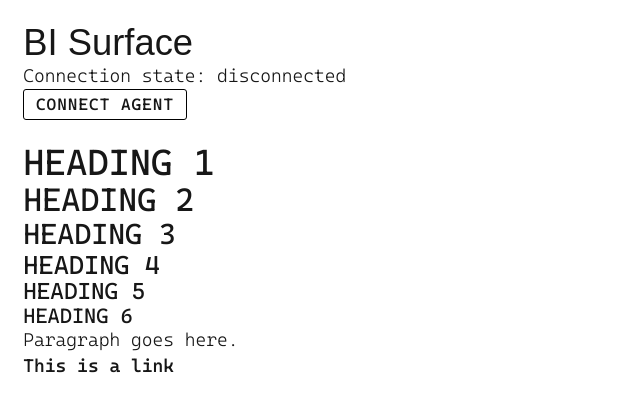
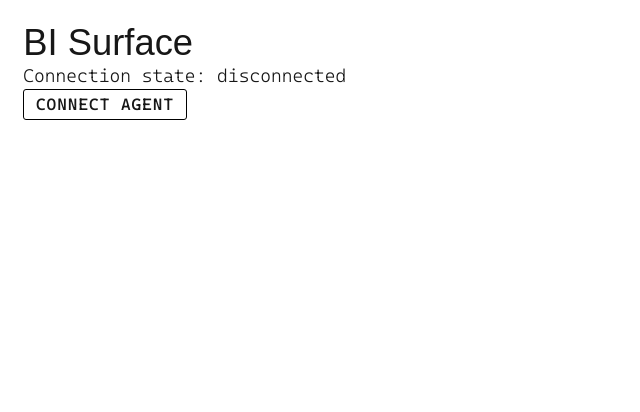
Before and after one commit to piotr-bania/bi-surface, a Next.js app in the folder apps/web/: page / in a window 1280 px wide. Shown: the top 412 px of the page, without its empty margins (0-640 px from the left). Built offline with nearby package versions, Linux system fonts and the light colour scheme; a web font is replaced by a local one.

Commit message:
refactor(web): remove unused content from Home_Page component

```diff
--- a/apps/web/app/page.tsx
+++ b/apps/web/app/page.tsx
@@ -4,17 +4,6 @@ export default function Home_Page() {
     return (
         <section>
             <Agent_Connection />
-
-            <div className="col-span-12">
-                <h1>Heading 1</h1>
-                <h2>Heading 2</h2>
-                <h3>Heading 3</h3>
-                <h4>Heading 4</h4>
-                <h5>Heading 5</h5>
-                <h6>Heading 6</h6>
-                <p>Paragraph goes here.</p>
-                <a href="#">This is a link</a>
-            </div>
         </section>
     )
 }
```
